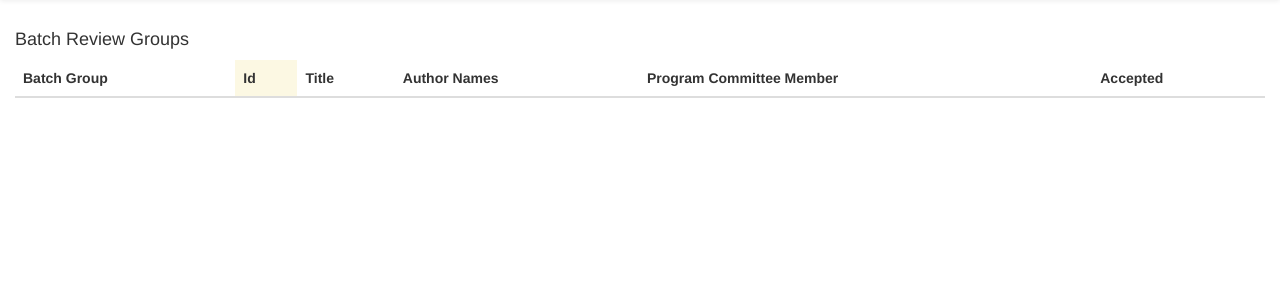
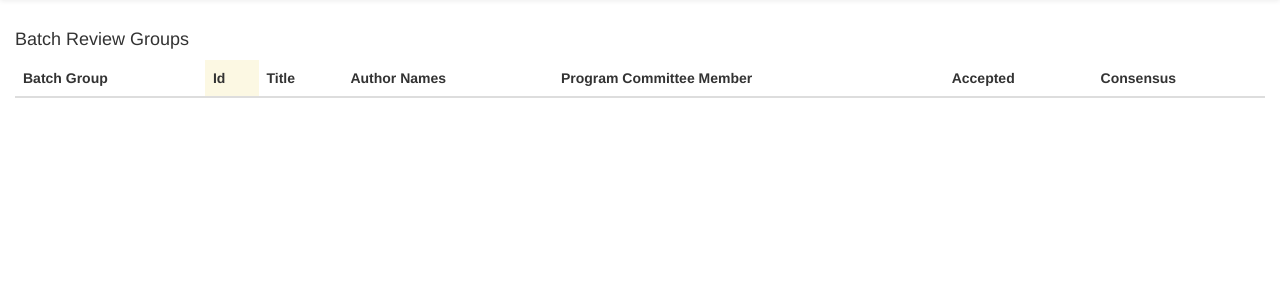
Before and after one commit to njl/progcom, a Python web app: template templates/batch/full_list.html in a window 1280 px wide. Shown: the part 51-351 px from the top of the page. Run offline with Jinja, Linux system fonts and the light colour scheme; the template is opened without the code that fills it, so the values that code supplies are empty.

Commit message:
group consensus on full list

```diff
--- a/templates/batch/full_list.html
+++ b/templates/batch/full_list.html
@@ -8,8 +8,9 @@
             <th data-column="id" class="warning">Id</th>
             <th data-column="title">Title</th>
             <th data-column="author_names">Author Names</th>
-            <th data-column="progcom_member" data-reverse="1">Program Committee Member</th>
+            <th data-column="progcom_member">Program Committee Member</th>
             <th data-column="accepted">Accepted</th>
+            <th data-column="consensus" data-reverse="1">Consensus</th>
         </tr>
     </thead>
     <tbody>
@@ -37,6 +38,11 @@
                 <%=e.accepted?"Accepted":"Declined"%>
             <% } %>
         </td>
+        <td>
+            <% if(e.consensus >= 0){ %>
+                <%=e.consensus%>%
+            <% } %>
+        </td>
     </tr>
 </script>
 <script type="text/javascript">
```
Also changed, not shown: logic.py (+8 -1 lines).
